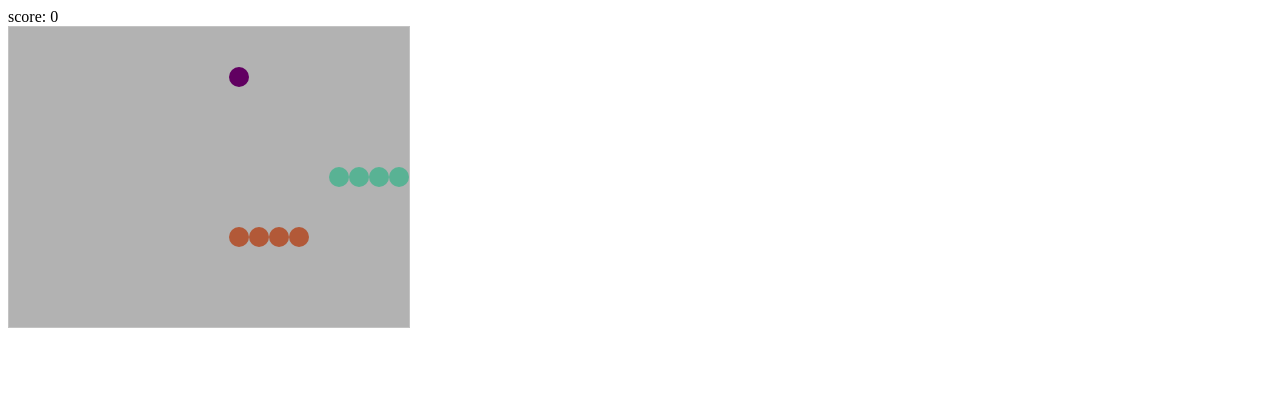
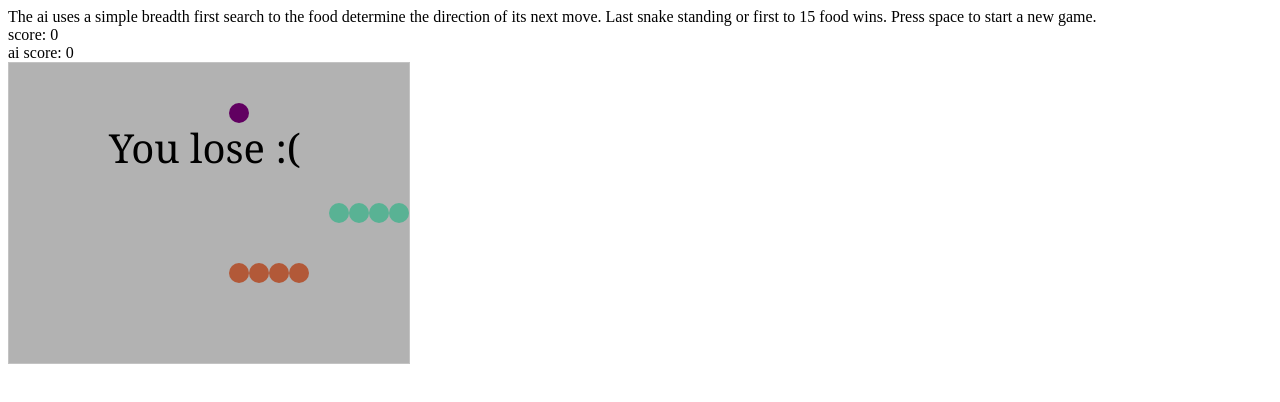
Before and after one commit to jmslocum16/website, a plain HTML site: page snake2.html in a window 1280 px wide. Drawn offline with Linux system fonts and the light colour scheme.

Commit message:
improved snake2

```diff
--- a/snake2.html
+++ b/snake2.html
@@ -2,7 +2,10 @@
 <html>
 <body>
 
-<div id="scorediv">score = 0</div>
+<div>The ai uses a simple breadth first search to the food determine the direction of its next move. Last snake standing or first to 15 food wins. Press space to start a new game.</div>
+
+<div id="scorediv">score: 0</div>
+<div id="enemyscorediv">ai score: 0</div>
 
 <div id = "canvasdiv">
 <canvas id="myCanvas" width="400" height="300" style="border:1px solid #c3c3c3;">
--- a/snake2.js
+++ b/snake2.js
@@ -22,6 +22,8 @@ var enemyAlive;
 var enemyPoints;
 var food;
 var foodEaten;
+var enemyFoodEaten;
+var wonStatus;
 
 function init() {
     deltax = 1;
@@ -33,7 +35,10 @@ function init() {
 		enemyPoints = [{x: 20, y: 220}, {x: 40, y:220}, {x:60, y:220}, {x:80, y: 220}];
     food = {x:220, y:40};
     foodEaten = 0;
+    enemyFoodEaten = 0;
     $(document.getElementById("scorediv")).text("score: " + foodEaten);
+    $(document.getElementById("enemyscorediv")).text("ai score: " + foodEaten);
+    wonStatus = "neither";
 }
 
 
@@ -103,10 +108,22 @@ function loop() {
 
     draw();
 
+
     if (paused) {
         ctx.fillStyle = "#000000";
         ctx.globalAlpha = .3;
         ctx.fillRect(0,0,width, height);
+        ctx.globalAlpha = 1.0;
+        var text;
+        if (wonStatus === 'won') {
+          text = 'You win!';
+        } else if ('lost') {
+          text = 'You lose :(';
+        } else {
+          text = 'draw..';
+        }
+        ctx.font = '40px Georgia';
+        ctx.fillText(text, 100, 100);
     }
 
     time += new Date().getTime();
@@ -153,6 +170,8 @@ function updateAI() {
     if (next === undefined) {
       // totally trapped
       enemyAlive = false;
+      wonStatus = "won";
+      pause();
     } else {
       movePt = next;
     }
@@ -167,6 +186,10 @@ function updateAI() {
   }
   if (movePt !== undefined) {
     move(movePt.x, movePt.y, enemyPoints, false);
+    if (enemyFoodEaten == 15) {
+      wonStatus = "lost";
+      pause();
+    }
   }
 }
 
@@ -205,11 +228,17 @@ function updatePlayer() {
   //check to see if valid
   if (!validMove(nextx, nexty)) {
     //alert("You lose! Press space to play again.");
+    //pause();
+    wonStatus = "lost";
     pause();
   } else {
     move(nextx, nexty, points, true);
     prevdeltax = deltax;
     prevdeltay = deltay;
+    if (foodEaten == 15) {
+      wonStatus = "won";
+      pause();
+    }
   }
 }
 
@@ -219,6 +248,9 @@ function move(nextx, nexty, pts, addToScore) {
     if (addToScore) {
       foodEaten++;
       $(document.getElementById("scorediv")).text("score: " + foodEaten);
+    } else {
+      enemyFoodEaten++;
+      $(document.getElementById("enemyscorediv")).text("ai score: " + enemyFoodEaten);
     }
     getNewFood();
   } else {
```
